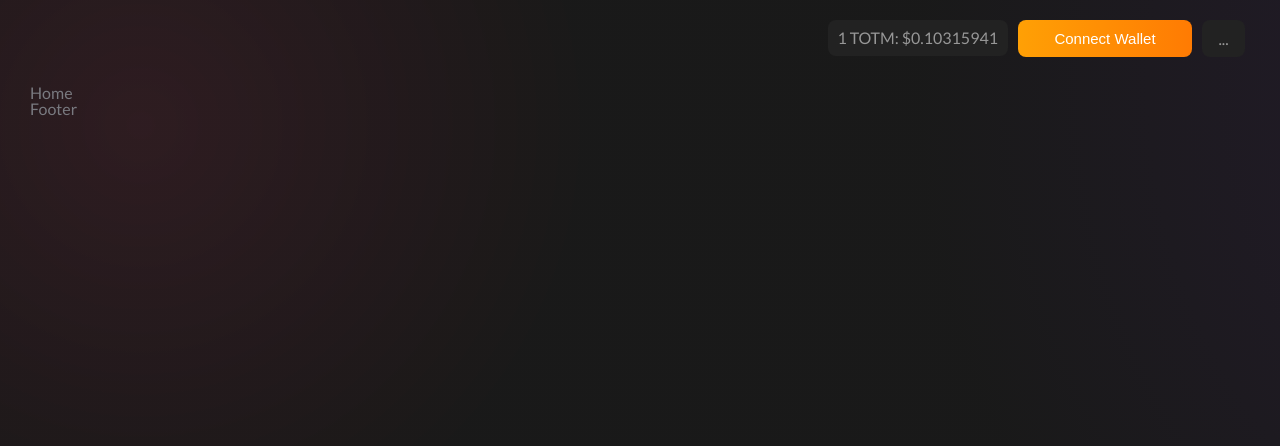
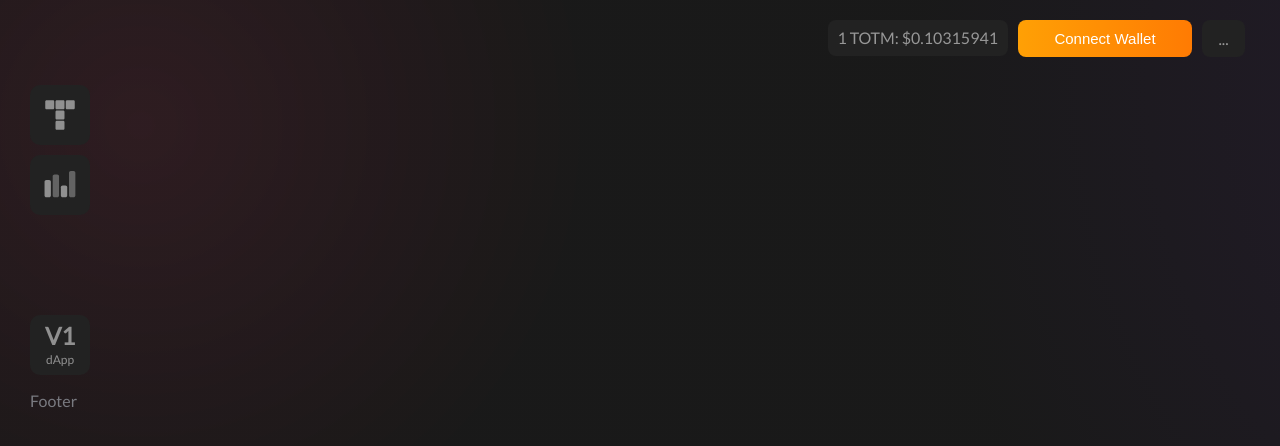
Before and after one commit to amircheraghi/totemfi, a React (Create React App) app: page / in a window 1280 px wide. Shown: the top 446 px of the page. Built offline with nearby package versions, Linux system fonts and the light colour scheme.

Commit message:
Add (CP-Navigation)

```diff
--- /dev/null
+++ b/src/Components/Navigation/Navigation.jsx
@@ -0,0 +1,27 @@
+import React, { useEffect, useState } from "react";
+
+//Modules
+
+//Styles
+import { Nav, NavButton, NavButtonImage, NavLink, NavLinkParagraph, NavLinkText } from "./Styled";
+
+const Navigation = () => {
+    return (
+        <Nav>
+            <NavButton>
+                <NavButtonImage src="/assets/Images/Navigation/totem.svg" />
+            </NavButton>
+
+            <NavButton>
+                <NavButtonImage src="/assets/Images/Navigation/bars.svg" />
+            </NavButton>
+
+            <NavLink>
+                <NavLinkText>V1</NavLinkText>
+                <NavLinkParagraph>dApp</NavLinkParagraph>
+            </NavLink>
+        </Nav>
+    );
+};
+
+export default Navigation;
--- /dev/null
+++ b/src/Components/Navigation/Styled.jsx
@@ -0,0 +1,60 @@
+import styled from "styled-components";
+
+export const Nav = styled.ul`
+    display: flex;
+    flex-direction: column;
+    justify-content: center;
+    align-items: flex-start;
+
+    padding: 0;
+    margin: 0;
+`;
+
+export const NavButton = styled.li`
+    background: #222;
+    width: 60px;
+    height: 60px;
+    border-radius: 10px;
+
+    display: flex;
+    justify-content: center;
+    align-items: center;
+
+    cursor: pointer;
+
+    margin: 0 0 10px 0;
+`;
+
+export const NavLink = styled.li`
+    background: #222;
+    width: 60px;
+    height: 60px;
+    border-radius: 10px;
+
+    display: flex;
+    flex-direction: column;
+    justify-content: center;
+    align-items: center;
+
+    cursor: pointer;
+
+    margin: 90px 0 10px 0;
+`;
+
+export const NavLinkText = styled.b`
+    color: #909090;
+
+    font-size: 24px;
+    line-height: 1;
+`;
+
+export const NavLinkParagraph = styled.span`
+    color: #909090;
+
+    font-size: 12px;
+    line-height: 1;
+
+    margin: 6px 0 0 0;
+`;
+
+export const NavButtonImage = styled.img``;
--- /dev/null
+++ b/src/Components/Navigation/package.json
@@ -0,0 +1,3 @@
+{
+    "main": "Navigation.jsx"
+}
--- a/src/Pages/Home/Home.jsx
+++ b/src/Pages/Home/Home.jsx
@@ -1,5 +1,7 @@
 import React from "react";
+import Navigation from "../../Components/Navigation";
 import BaseTemplate from "../../Template/BaseTemplate";
+import { Wrapper } from './Styled'
 
 export default class Home extends BaseTemplate {
     constructor(props) {
@@ -11,9 +13,9 @@ export default class Home extends BaseTemplate {
 
     renderBody() {
         return (
-            <>
-                <p>Home</p>
-            </>
+            <Wrapper>
+                <Navigation />
+            </Wrapper>
         );
     }
 }
--- a/src/Pages/Home/Styled.jsx
+++ b/src/Pages/Home/Styled.jsx
@@ -0,0 +1,8 @@
+import styled from "styled-components";
+
+export const Wrapper = styled.div`
+    display: flex;
+    align-items: flex-start;
+
+    margin: 8px 0;
+`;
```
Also changed, not shown: public/assets/Images/Navigation/bars.svg (added), public/assets/Images/Navigation/totem.svg (added).
